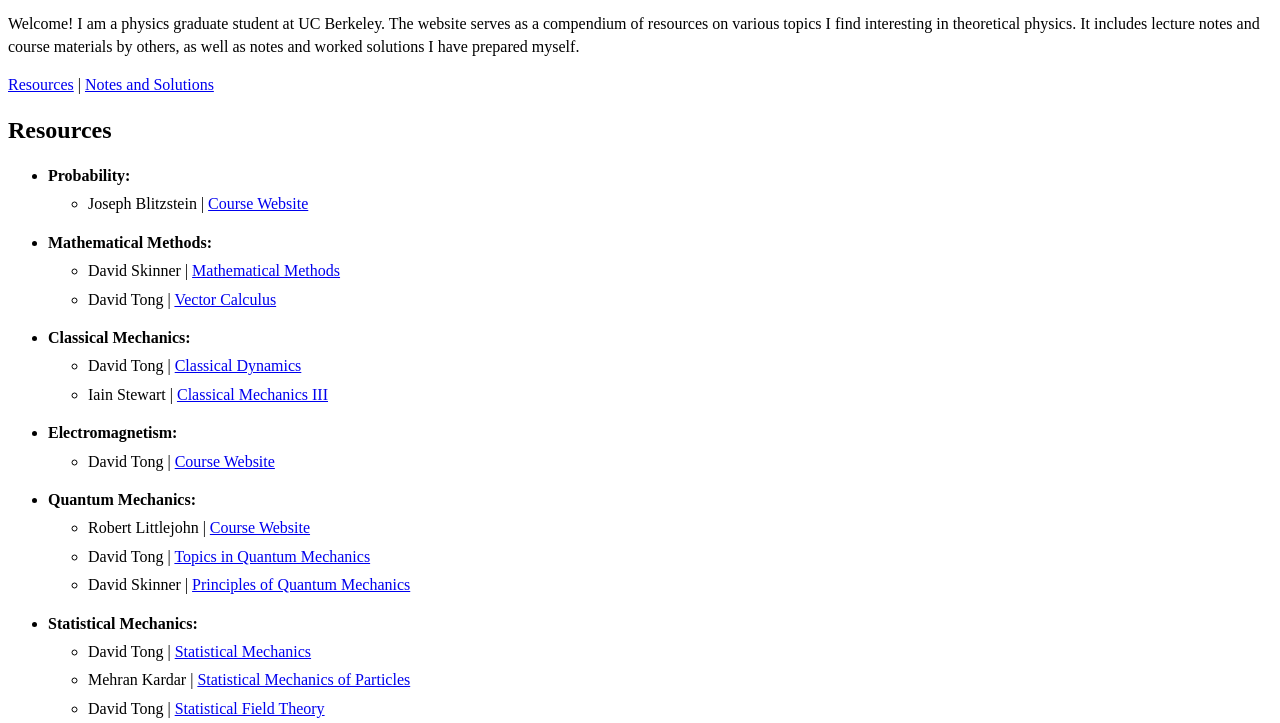
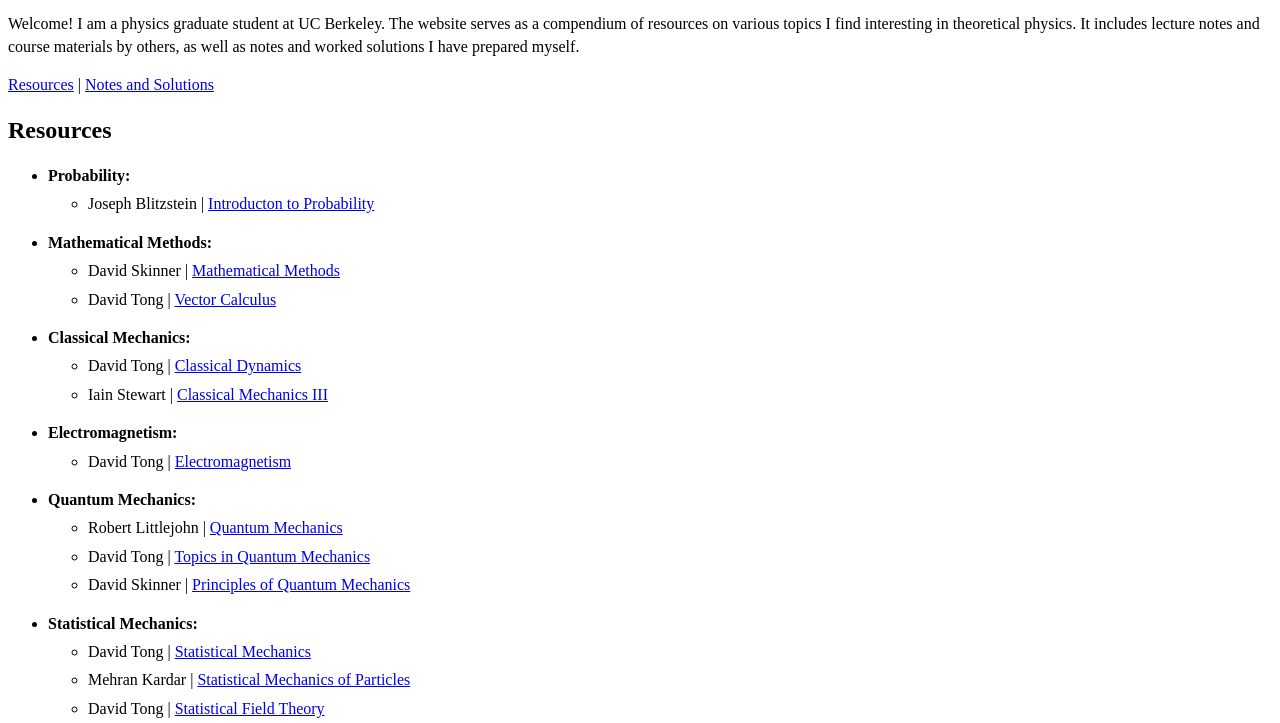
Before and after one commit to abelphysics/abelphysics.github.io, a plain HTML site: page index.html in a window 1280 px wide. Shown: the part 564-1287 px from the top of the page. Drawn offline with Linux system fonts and the light colour scheme.

Commit message:
minor fixes

```diff
--- a/index.html
+++ b/index.html
@@ -88,7 +88,7 @@
     <li>
       Joseph Blitzstein |
       <a href="https://stat110.hsites.harvard.edu/">
-        Course Website
+        Introducton to Probability
       </a>
     </li>
   </ul>
@@ -138,7 +138,7 @@
     <li>
       David Tong |
       <a href="https://davidtong.org/teaching/electromagnetism/">
-        Course Website
+        Electromagnetism
       </a>
     </li>
   </ul>
@@ -150,7 +150,7 @@
     <li>
       Robert Littlejohn |
       <a href="https://bohr.physics.berkeley.edu/classes/221/2122/221.html">
-        Course Website
+        Quantum Mechanics
       </a>
     </li>
     <li>
```
